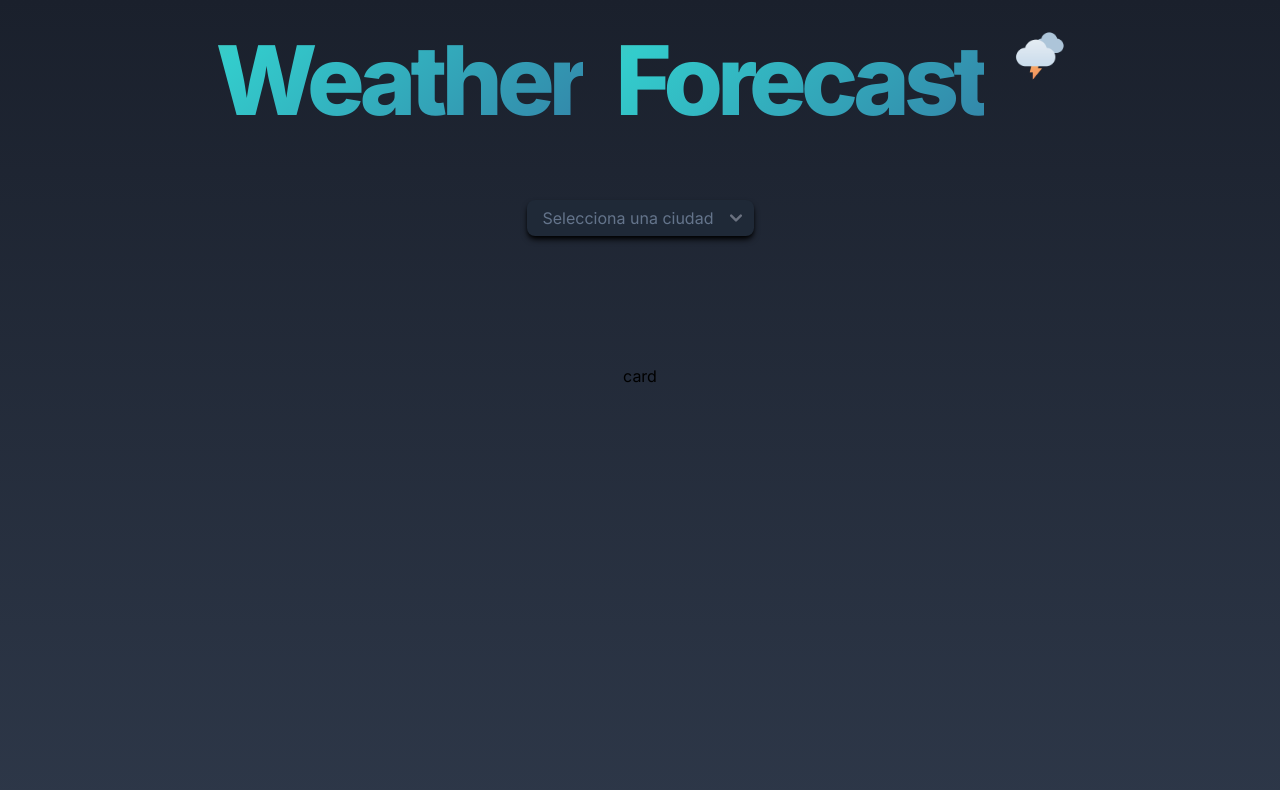
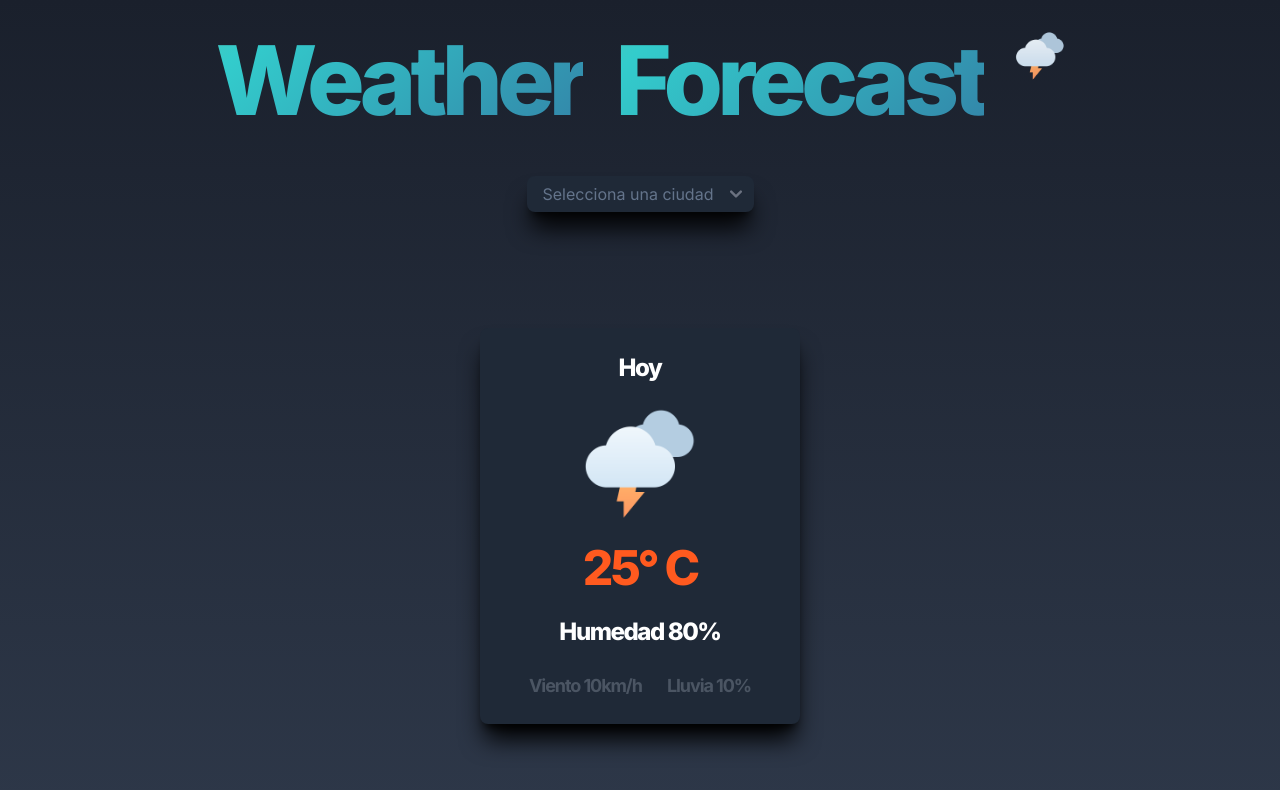
Before and after one commit to FavioMagallanes/weather-forecast, a React (Create React App) app: page / in a window 1280 px wide. Shown: the top 790 px of the page. Built offline with nearby package versions, Linux system fonts and the light colour scheme.

Commit message:
Add Forecastcard component

```diff
--- a/src/App.tsx
+++ b/src/App.tsx
@@ -1,16 +1,17 @@
 import { Dropdown } from './components/Dropdown';
+import { Forecastcard } from './components/Forecastcard';
 import { HomeTitle } from './components/Hometitle';
 
 const App = (): JSX.Element => {
   return (
     <div>
       <HomeTitle />
-      <div className="flex flex-col items-center mt-16 gap-16">
-        <div className="mb-16">
+      <div className="flex flex-col items-center mt-4 gap-12">
+        <div className="mb-2">
           <Dropdown />
         </div>
         <div>
-          <p>card</p>
+          <Forecastcard />
         </div>
       </div>
     </div>
--- a/src/components/Dropdown/Dropdown.tsx
+++ b/src/components/Dropdown/Dropdown.tsx
@@ -6,8 +6,8 @@ const Dropdown = (): JSX.Element => {
     { value: '4', label: 'Roma' },
   ];
   return (
-    <div className="relative mt-2">
-      <select className="focus:shadow-outline cursor-pointer appearance-none rounded-lg border-none bg-gray-800 py-2 px-4 pr-8 leading-tight text-slate-500 shadow-md focus:outline-none shadow-black focus:border-transparent">
+    <div className="relative mt-2 bg-effect">
+      <select className="focus:shadow-outline cursor-pointer appearance-none rounded-lg border-none bg-gray-800 py-2 px-4 pr-8 leading-tight text-slate-500 shadow-xl focus:outline-none shadow-black focus:border-transparent">
         <option
           className="text-sm text-slate-400"
           value=""
--- /dev/null
+++ b/src/components/Forecastcard/Forecastcard.tsx
@@ -0,0 +1,42 @@
+import thunder from '../../assets/iconos/thunder.png';
+
+const Forecastcard = (): JSX.Element => {
+  return (
+    <div className="bg-effect">
+      <div className="bg-gray-800 rounded-lg shadow-xl w-96 max-w-xs p-6 shadow-black">
+        <div>
+          <h2 className="text-white title text-2xl font-extrabold tracking-[-.06em] text-center">
+            Hoy
+          </h2>
+        </div>
+        <div className="mt-6 flex justify-center items-center">
+          <img className="h-28 w-28" src={thunder} alt="thunder" />
+        </div>
+        <div>
+          <h2 className="text-orange-500 title text-5xl font-extrabold tracking-[-.06em] text-center mt-6">
+            25° C
+          </h2>
+        </div>
+        <div>
+          <h2 className="text-white title text-2xl font-extrabold tracking-[-.06em] text-center mt-6">
+            Humedad 80%
+          </h2>
+        </div>
+        <div className="flex items-center justify-evenly">
+          <div>
+            <h2 className="text-gray-600 title text-lg font-bold tracking-[-.06em] text-center mt-6">
+              Viento 10km/h
+            </h2>
+          </div>
+          <div>
+            <h2 className="text-gray-600 title text-lg font-bold tracking-[-.06em] text-center mt-6">
+              Lluvia 10%
+            </h2>
+          </div>
+        </div>
+      </div>
+    </div>
+  );
+};
+
+export default Forecastcard;
--- /dev/null
+++ b/src/components/Forecastcard/index.ts
@@ -0,0 +1 @@
+export { default as Forecastcard } from './Forecastcard';
--- a/src/components/Hometitle/HomeTitle.tsx
+++ b/src/components/Hometitle/HomeTitle.tsx
@@ -4,7 +4,7 @@ const HomeTitle = (): JSX.Element => {
   return (
     <div className="flex gap-8 justify-center">
       <div className="gradient-text">
-        <span className="text-white title text-8xl font-extrabold tracking-[-.06em] text-center ">
+        <span className="text-white title text-8xl font-extrabold tracking-[-.06em] text-center">
           Weather
         </span>
       </div>
@@ -13,7 +13,7 @@ const HomeTitle = (): JSX.Element => {
           Forecast
         </span>
       </div>
-      <div className="rain">
+      <div>
         <div className="thunder">
           <img className="h-12 w-12" src={thunder} alt="thunder" />
         </div>
--- a/src/index.css
+++ b/src/index.css
@@ -92,11 +92,6 @@ body {
   }
 }
 
-/* Aplica la animación de lluvia al elemento .rain */
-.rain {
-  animation: rain 5s linear infinite;
-}
-
 /* Aplica la animación de trueno al elemento .thunder */
 .thunder {
   animation: thunder 5s linear infinite;
@@ -107,3 +102,13 @@ select:focus {
   border-color: transparent;
   box-shadow: none;
 }
+
+.bg-effect {
+  height: 6em;
+  padding: 1.5em;
+  will-change: filter;
+  transition: filter 300ms;
+}
+.bg-effect:hover {
+  filter: drop-shadow(0 0 2em #646cffaa);
+}
```
